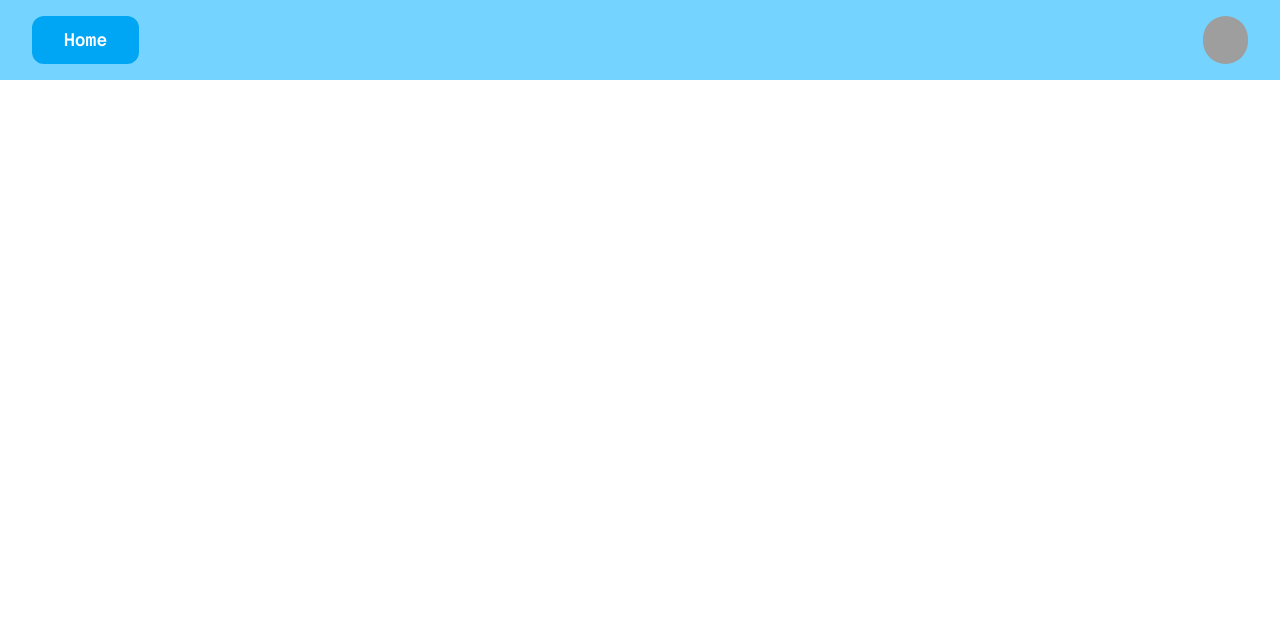
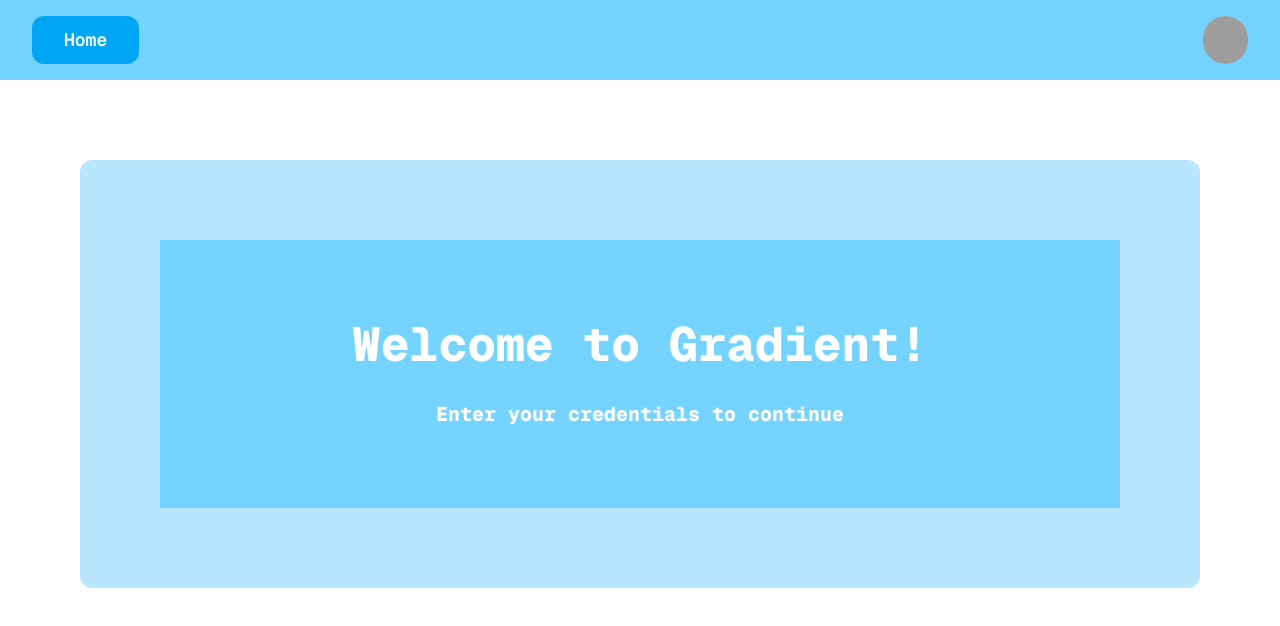
Before and after one commit to rashrasa/gradient, a Next.js app in the folder apps/frontend/: page /login in a window 1280 px wide. Shown: the top 626 px of the page. Built offline with nearby package versions, Linux system fonts and the light colour scheme; grey boxes are pictures that could not be loaded.

Commit message:
empty login page

```diff
--- a/apps/frontend/src/app/components/NavigationBar/UserIcon.tsx
+++ b/apps/frontend/src/app/components/NavigationBar/UserIcon.tsx
@@ -15,6 +15,7 @@ export interface UserIconProps {
 }
 
 export default function UserIcon({ className, imageUrl, user, contextMenuEdgePaddingPx = 20 }: UserIconProps) {
+    const imgRef = useRef<HTMLImageElement | null>(null);
     const menuRef = useRef<HTMLDivElement | null>(null);
     const [showDialog, setShowDialog] = useState(false);
     const [lastRightClick, setLastRightClick] = useState({ x: 0, y: 0 });
@@ -34,9 +35,8 @@ export default function UserIcon({ className, imageUrl, user, contextMenuEdgePad
 
     useEffect(() => {
         const handleFocusLoss = (ev: PointerEvent) => {
-            if (menuRef.current && !menuRef.current.contains(ev.target as Node)) {
+            if (imgRef.current && !imgRef.current.contains(ev.target as Node)) {
                 setShowDialog(false);
-
             }
         };
 
@@ -49,9 +49,9 @@ export default function UserIcon({ className, imageUrl, user, contextMenuEdgePad
     return (
         <div>
             <img
+                ref={imgRef}
                 onClick={(ev) => {
                     ev.preventDefault();
-                    ev.stopPropagation()
 
                     const { x, y } = calculateMenuPosition(ev.clientX, ev.clientY);
 
--- a/apps/frontend/src/app/components/NavigationBar/UserIcon/UserIconDialogMenu.tsx
+++ b/apps/frontend/src/app/components/NavigationBar/UserIcon/UserIconDialogMenu.tsx
@@ -35,12 +35,7 @@ export default function UserIconDialogMenu({ ref, user, shown = false, x = 0, y
         (item) =>
             <div
                 onClick={
-                    (ev) => {
-                        if (item.onClick) {
-                            item.onClick(ev);
-                            ;
-                        }
-                    }
+                    item.onClick
                 }
                 className={
                     "hover:bg-sky-50 p-2 select-none w-full text-center "
--- a/apps/frontend/src/app/layout.tsx
+++ b/apps/frontend/src/app/layout.tsx
@@ -14,8 +14,8 @@ const geistMono = Geist_Mono({
 });
 
 export const metadata: Metadata = {
-  title: "Create Next App",
-  description: "Generated by create next app",
+  title: { default: "Gradient", template: "%s | Gradient" },
+  description: "An online learning platform.",
 };
 
 export default function RootLayout({
--- a/apps/frontend/src/app/login/page.tsx
+++ b/apps/frontend/src/app/login/page.tsx
@@ -1,8 +1,16 @@
-"use client"
-export default function LoginPage() {
+import { Metadata } from "next";
+
+export const metadata: Metadata = { title: "Login" };
+
+export default async function LoginPage() {
     return (
-        <div>
-
+        <div className="flex flex-col m-20 p-20 bg-sky-200 rounded-xl">
+            <div className="flex flex-col p-20 bg-sky-300 space-y-8">
+                <div className="text-white text-5xl text-center font-mono font-extrabold"
+                >Welcome to Gradient!</div>
+                <div className="text-white text-xl text-center font-mono font-extrabold"
+                >Enter your credentials to continue</div>
+            </div>
         </div>
     )
-}
+};
```
Also changed, not shown: 1 other file (tests, documents, lock files or other folders).
